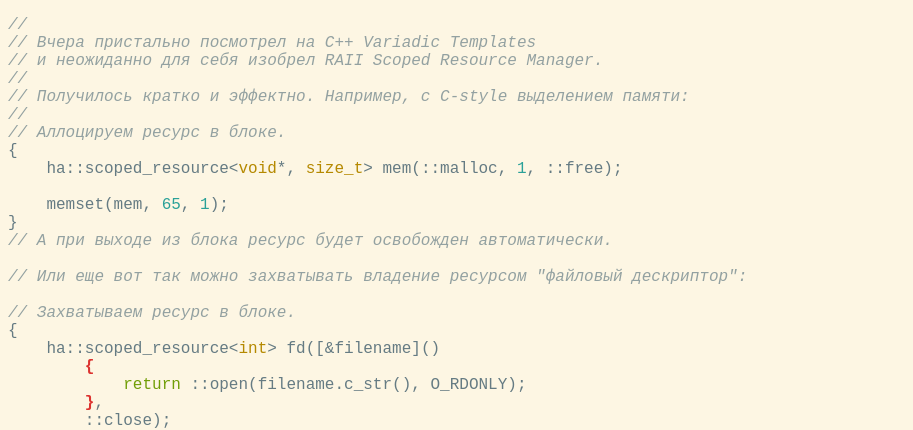
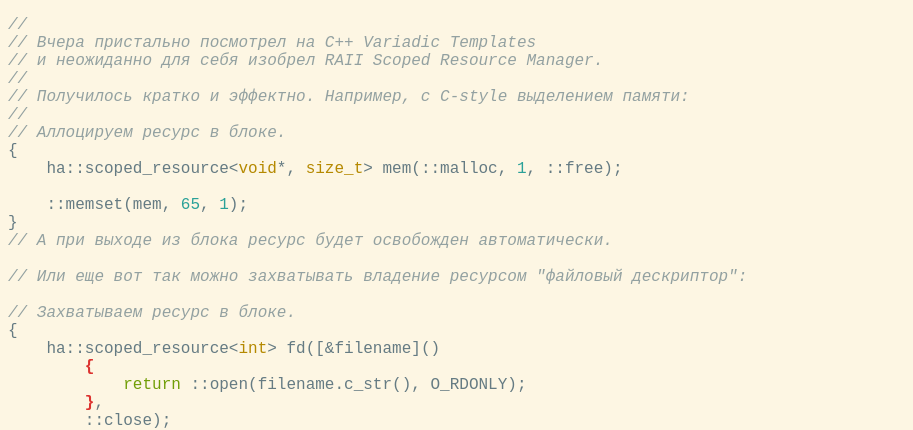
Before and after one commit to okertanov/okertanov.github.com, a Jekyll site: the page _posts/2013-03-14-shared_resource-example.cpp.html, which Jekyll copies as it is, in a window 1280 px wide. Shown: the top 430 px of the page, without its empty margins (0-913 px from the left). Built offline with Jekyll 4.4.1, drawn with Linux system fonts in a browser that asks for light colours.

Commit message:
new article: RAII shared_resource fix

```diff
--- a/_posts/2013-03-14-shared_resource-example.cpp.html
+++ b/_posts/2013-03-14-shared_resource-example.cpp.html
@@ -31,7 +31,7 @@ body { font-family: monospace; color: #657b83; background-color: #fdf6e3; font-s
 {
     ha::scoped_resource&lt;<span class="Type">void</span><span class="">*, </span><span class="Type">size_t</span><span class="">&gt; mem(::malloc, </span><span class="Constant">1</span><span class="">, ::free);</span>
 
-    memset(mem, <span class="Constant">65</span><span class="">, </span><span class="Constant">1</span><span class="">);</span>
+    ::memset(mem, <span class="Constant">65</span><span class="">, </span><span class="Constant">1</span><span class="">);</span>
 }
 <span class="Comment">// А при выходе из блока ресурс будет освобожден автоматически.</span>
 
```
